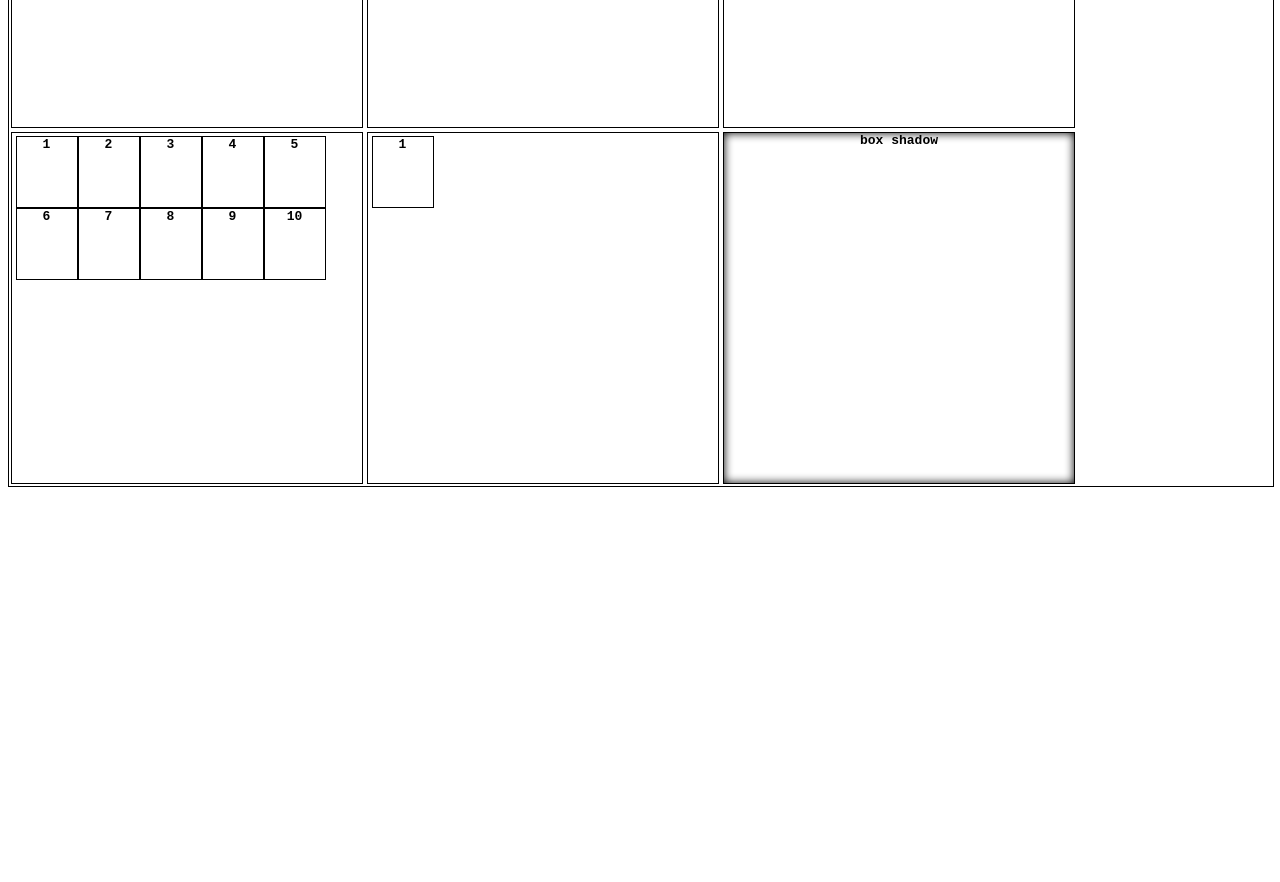
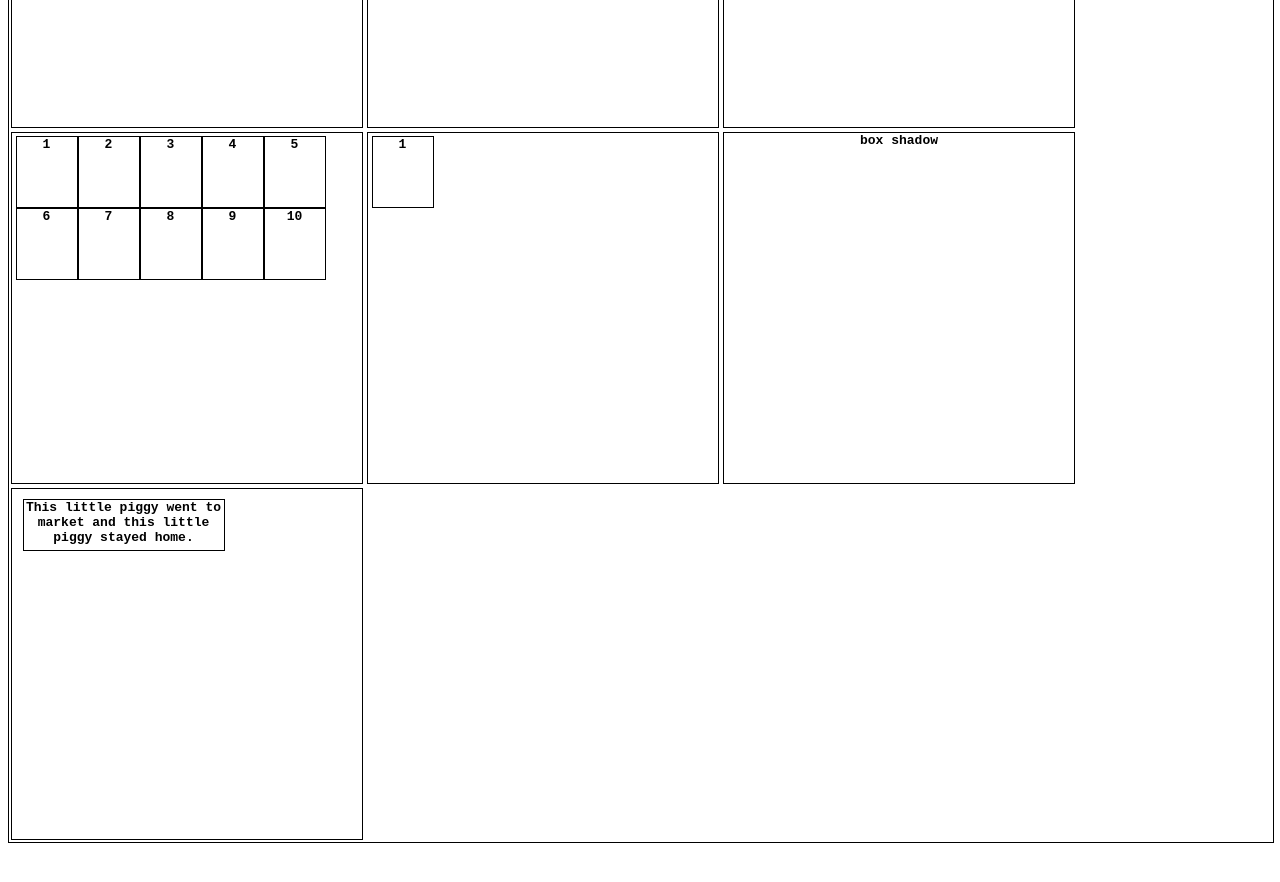
Before and after one commit to miral158/Angular_Learning, an Angular app in the folder CSS_Learnings/: page / in a window 1280 px wide. Shown: the part 1040-1922 px from the top of the page. Built offline with nearby package versions, Linux system fonts and the light colour scheme.

Commit message:
responsive with media

```diff
--- a/CSS_Learnings/src/app/web-structure/web-structure.component.html
+++ b/CSS_Learnings/src/app/web-structure/web-structure.component.html
@@ -10,7 +10,7 @@
 
 <body>
     <div class="web-structure">
-        <div class="header">
+        <nav class="header">
             <div class="logo"></div>
             <div class="heading">CSS Learning</div>
             <div class="menu">
@@ -21,7 +21,7 @@
                     <li><a>Contact Us</a></li>
                 </ul>
             </div>
-        </div>
+        </nav>
         <div class="container">
             <div class="box hidden">
                 <img
@@ -103,7 +103,9 @@
             <div class="box shadow">
                 box shadow
             </div>
-
+            <div class="box">
+                <div class="ellipsis">This little piggy went to market and this little piggy stayed home.</div>
+            </div>
         </div>
     </div>
 </body>
--- a/CSS_Learnings/src/app/web-structure/web-structure.component.scss
+++ b/CSS_Learnings/src/app/web-structure/web-structure.component.scss
@@ -5,6 +5,9 @@
 div {
     font-family: monospace;
     font-weight: bold;
+}
+h1{
+    z-index: 0;
 }
 .web-structure {
     width: 100%;
@@ -17,6 +20,7 @@ div {
         height: 80px;
         background-color: rgb(212, 226, 231);
         // border: 1px solid black;
+        z-index: 1;
         .logo {
             width: 7%;
             height: 80px;
@@ -126,7 +130,7 @@ div {
                     border: 1px solid black;
                     &.grow {
                         &:hover {
-                            flex-grow:4;
+                            flex-grow: 4;
                         }
                     }
                 }
@@ -156,13 +160,37 @@ div {
                 // z-index: 1;
             }
         }
-        .shadow{
-             //box-shadow:  10px 0px 10px #7c3e3e; //in horizontal direction
-            // box-shadow: 0 3px 10px rgba(196, 46, 46, 0.2); //in vertical direction
-            box-shadow: inset 0 0 10px #000000; //inner box shadow
-            //box-shadow: 0 0 10px #000000; //inner box shadow //outer box shadow
-
-
+        .shadow {
+            &:hover {
+                //box-shadow:  10px 0px 10px #7c3e3e; //in horizontal direction
+                // box-shadow: 0 3px 10px rgba(196, 46, 46, 0.2); //in vertical direction
+                //box-shadow: inset 0 0 10px #000000; //inner box shadow
+                box-shadow: 0 0 10px #000000; //inner box shadow //outer box shadow
+            }
+        }
+        .ellipsis {
+            width: 200px;
+            height: 50px;
+            border: 1px solid black;
+            margin: 3%;
+            &:hover {
+                white-space: nowrap;
+                overflow: hidden;
+                text-overflow: ellipsis;
+            }
         }
     }
 }
+@media (max-width: 800px) {
+      body{
+          background-color: darkseagreen;
+      }
+      .menu{
+          visibility: hidden;
+      }
+    //   .logo{
+    //     width: 100%;
+    //     object-fit: cover;
+    //     object-position: bottom;
+    //   }
+}
```
